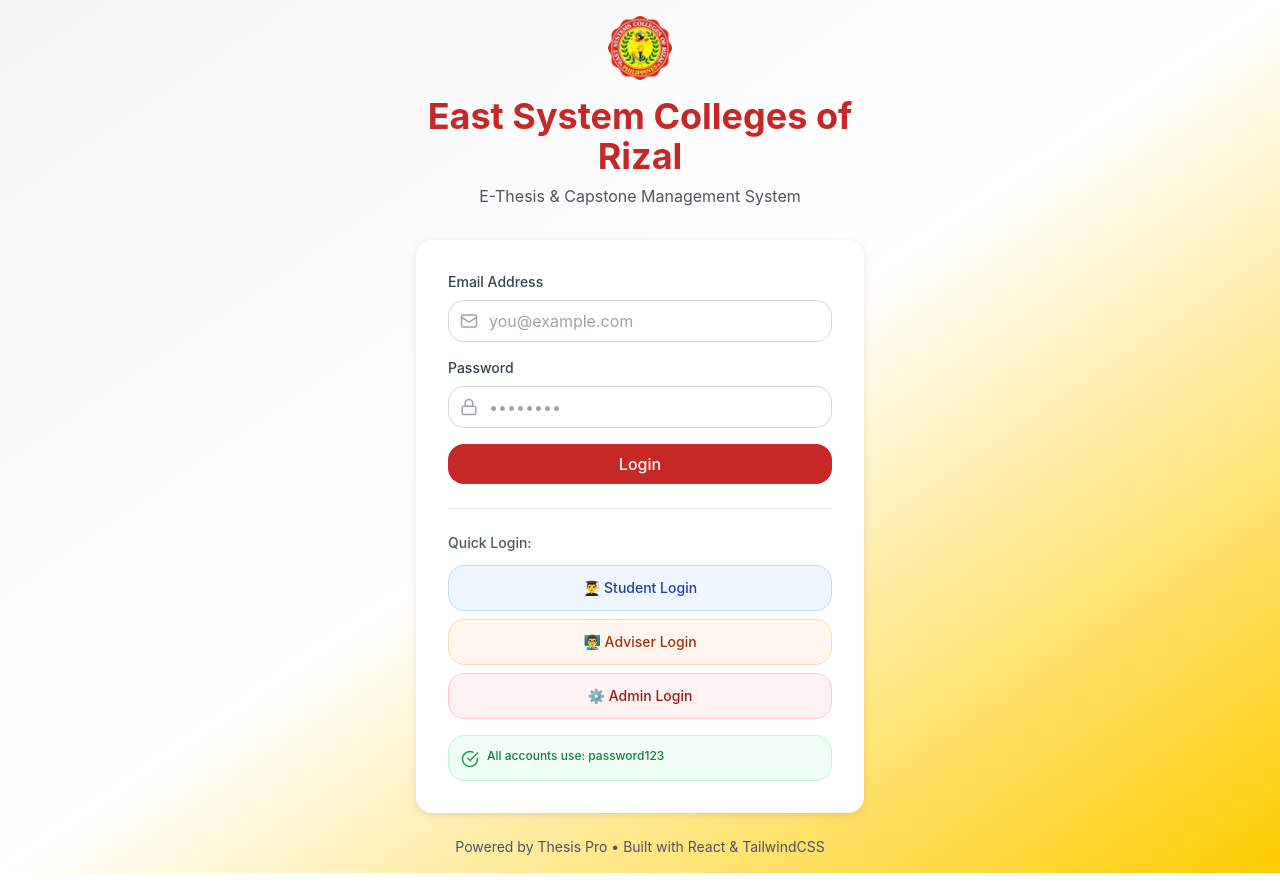
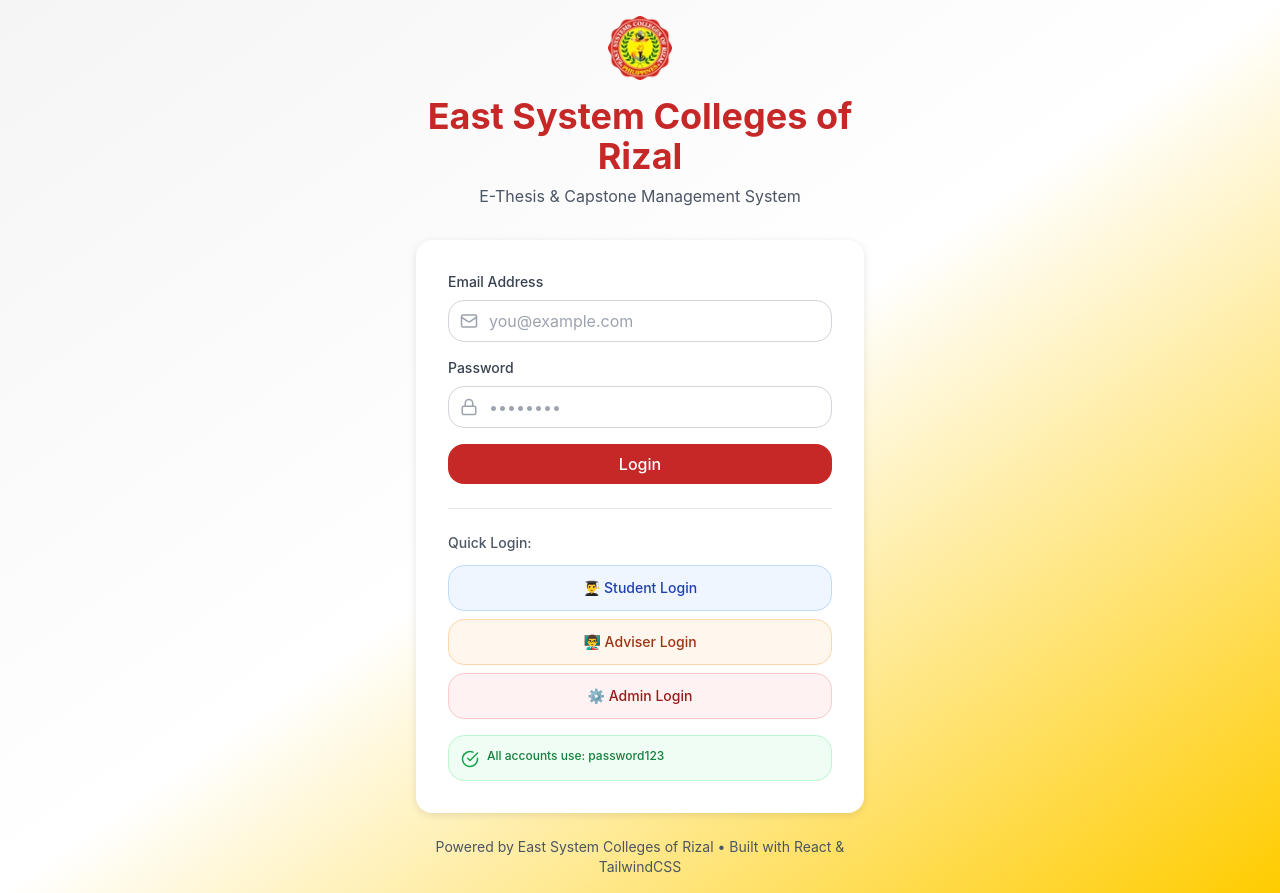
Before and after one commit to Reyneir24/E-Thesis-Capstone, a React (Vite) app: page /login in a window 1280 px wide. Built offline with nearby package versions, Linux system fonts and the light colour scheme; no server answers.

Commit message:
Refactor: Update branding from 'Thesis Pro' to 'East System Colleges of Rizal' (ESCR) across all components

```diff
--- a/index.html
+++ b/index.html
@@ -4,7 +4,7 @@
     <meta charset="UTF-8" />
     <link rel="icon" type="image/svg+xml" href="/vite.svg" />
     <meta name="viewport" content="width=device-width, initial-scale=1.0" />
-    <title>Thesis Pro - E-Thesis & Capstone Management System</title>
+    <title>East System Colleges of Rizal - E-Thesis & Capstone Management System</title>
   </head>
   <body>
     <div id="root"></div>
--- a/src/components/Navbar.jsx
+++ b/src/components/Navbar.jsx
@@ -24,8 +24,8 @@
             <Menu size={24} />
           </button>
           <div className="flex items-center gap-3">
-            <img src={logo} alt="Thesis Pro" className="w-8 h-8" />
-            <h1 className="text-2xl font-bold text-escr-red">Thesis Pro</h1>
+            <img src={logo} alt="East System Colleges of Rizal" className="w-8 h-8" />
+            <h1 className="text-2xl font-bold text-escr-red">ESCR</h1>
           </div>
         </div>
 
--- a/src/components/RightPanel.jsx
+++ b/src/components/RightPanel.jsx
@@ -100,7 +100,7 @@
     <div className="bg-white rounded-lg shadow-soft p-6 h-full overflow-y-auto">
       {/* Logo */}
       <div className="flex justify-center mb-4">
-        <img src={logo} alt="Thesis Pro" className="w-12 h-12" />
+        <img src={logo} alt="East System Colleges of Rizal" className="w-12 h-12" />
       </div>
 
       {/* Profile Card */}
--- a/src/components/Sidebar.jsx
+++ b/src/components/Sidebar.jsx
@@ -50,8 +50,8 @@
         <div className="p-6 border-b border-gray-200">
           <div className="flex items-center justify-between">
             <div className="flex items-center gap-3">
-              <img src={logo} alt="Thesis Pro" className="w-8 h-8" />
-              <h2 className="text-xl font-bold text-escr-red">Thesis Pro</h2>
+              <img src={logo} alt="East System Colleges of Rizal" className="w-8 h-8" />
+              <h2 className="text-xl font-bold text-escr-red">ESCR</h2>
             </div>
             <button onClick={onClose} className="lg:hidden">
               <X size={24} />
--- a/src/pages/Login.jsx
+++ b/src/pages/Login.jsx
@@ -158,7 +158,7 @@
 
         {/* Footer */}
         <p className="text-center text-gray-600 text-sm mt-6">
-          Powered by Thesis Pro • Built with React & TailwindCSS
+          Powered by East System Colleges of Rizal • Built with React & TailwindCSS
         </p>
       </div>
     </div>
```
